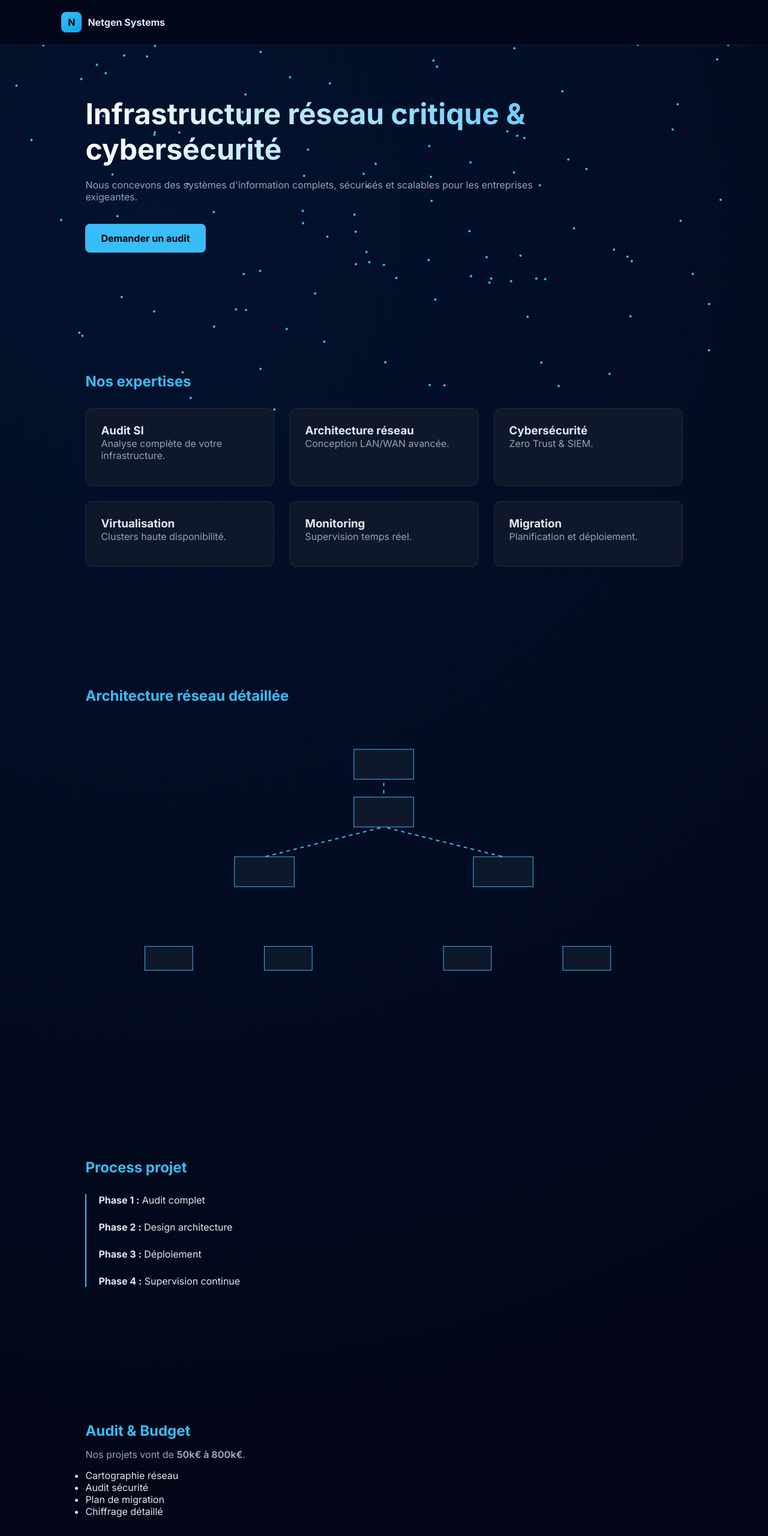
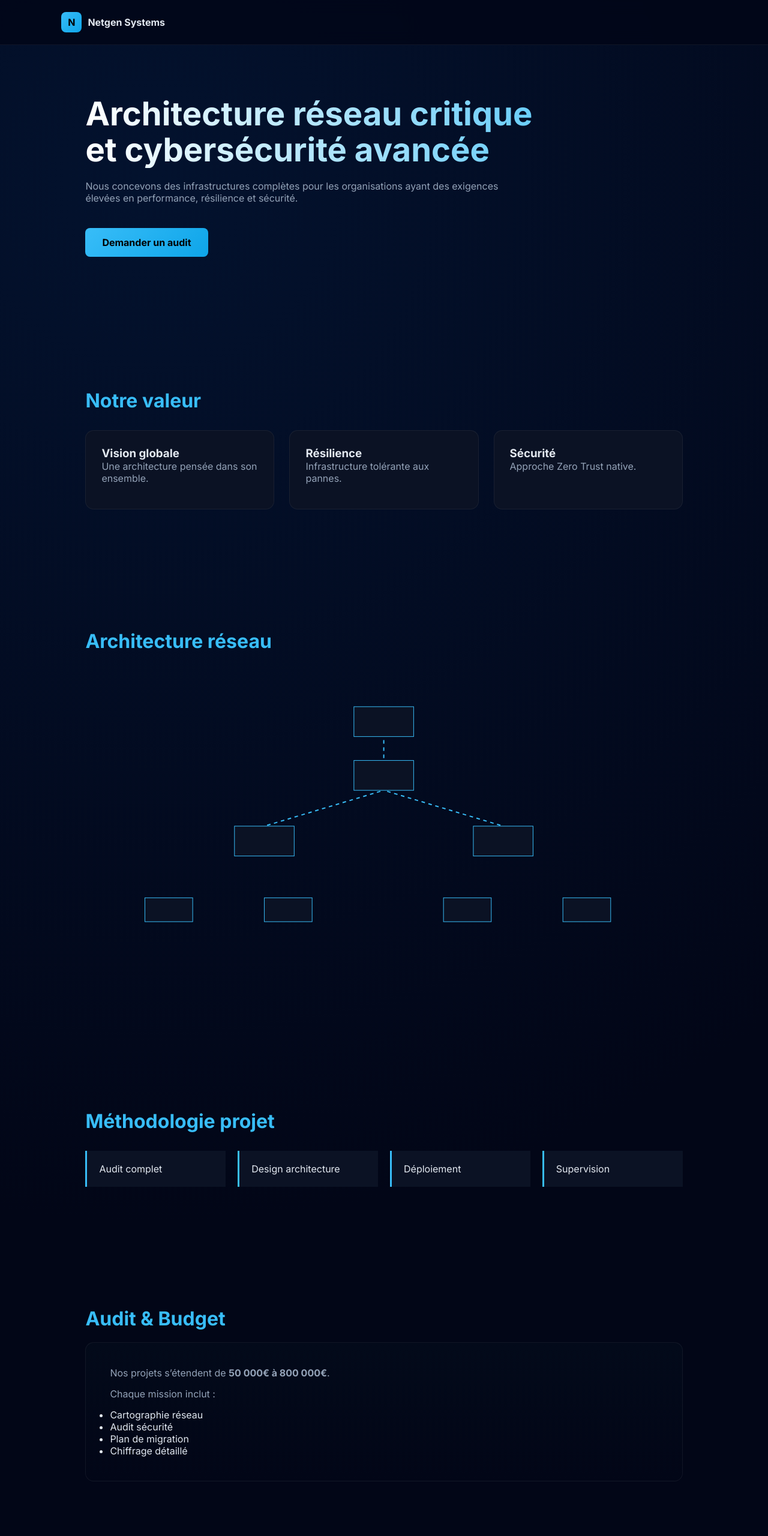
Before and after one commit to vuk0ng/vuk0ng.github.io, a plain HTML site: page index.html in a window 1280 px wide. Shown: the top 2560 px of the page at 60% size. Drawn offline with Linux system fonts and the light colour scheme.

Commit message:
Refactor index.html for improved structure and style

```diff
--- a/index.html
+++ b/index.html
@@ -3,24 +3,23 @@
 <head>
 <meta charset="UTF-8">
 <meta name="viewport" content="width=device-width, initial-scale=1.0">
-
 <title>Netgen Systems</title>
 
-<link href="https://fonts.googleapis.com/css2?family=Inter:wght@300;400;500;700&display=swap" rel="stylesheet">
+<link href="https://fonts.googleapis.com/css2?family=Inter:wght@400;500;700&display=swap" rel="stylesheet">
 
 <style>
 
-/* ================= ROOT ================= */
+/* ================= DESIGN SYSTEM ================= */
 :root{
 --bg:#020617;
 --bg-soft:#030a1a;
---card:#0f172a;
+--card:#0b1224;
 --accent:#38bdf8;
---accent2:#0ea5e9;
+--accent-strong:#0ea5e9;
 --text:#e2e8f0;
---dim:#94a3b8;
---border:rgba(255,255,255,0.07);
---glow:0 0 40px rgba(56,189,248,0.2);
+--muted:#94a3b8;
+--border:rgba(255,255,255,0.06);
+--glow:0 0 60px rgba(56,189,248,0.15);
 }
 
 /* ================= RESET ================= */
@@ -38,14 +37,6 @@ color:var(--text);
 overflow-x:hidden;
 }
 
-/* ================= PARTICLES ================= */
-canvas{
-position:fixed;
-top:0;
-left:0;
-z-index:-1;
-}
-
 /* ================= NAV ================= */
 nav{
 position:fixed;
@@ -55,7 +46,7 @@ display:flex;
 justify-content:space-between;
 align-items:center;
 padding:20px 8%;
-background:rgba(2,6,23,0.85);
+background:rgba(2,6,23,0.8);
 backdrop-filter:blur(12px);
 border-bottom:1px solid var(--border);
 z-index:1000;
@@ -68,25 +59,27 @@ gap:10px;
 font-weight:700;
 }
 
-.logo-icon{
+.logo-box{
 width:34px;
 height:34px;
-background:linear-gradient(135deg,var(--accent),var(--accent2));
+background:linear-gradient(135deg,var(--accent),var(--accent-strong));
+border-radius:8px;
 display:flex;
 align-items:center;
 justify-content:center;
 color:black;
-border-radius:8px;
+font-weight:bold;
 }
 
 /* ================= HERO ================= */
 .hero{
-padding:160px 8% 100px;
+padding:160px 8% 120px;
 max-width:1200px;
 }
 
 h1{
-font-size:3rem;
+font-size:3.4rem;
+line-height:1.1;
 margin-bottom:20px;
 background:linear-gradient(90deg,#fff,#38bdf8);
 -webkit-background-clip:text;
@@ -94,20 +87,20 @@ background:linear-gradient(90deg,#fff,#38bdf8);
 }
 
 p{
-color:var(--dim);
+color:var(--muted);
 max-width:750px;
 margin-bottom:15px;
 }
 
 .cta{
-margin-top:20px;
 display:inline-block;
-padding:14px 26px;
-background:var(--accent);
+margin-top:25px;
+padding:14px 28px;
+background:linear-gradient(135deg,var(--accent),var(--accent-strong));
 color:black;
 border-radius:8px;
+font-weight:600;
 text-decoration:none;
-font-weight:600;
 transition:0.3s;
 }
 
@@ -121,19 +114,12 @@ section{
 padding:100px 8%;
 max-width:1200px;
 margin:auto;
-opacity:0;
-transform:translateY(40px);
-transition:0.7s;
-}
-
-section.visible{
-opacity:1;
-transform:translateY(0);
 }
 
 h2{
+font-size:2rem;
+margin-bottom:20px;
 color:var(--accent);
-margin-bottom:15px;
 }
 
 /* ================= GRID ================= */
@@ -147,65 +133,29 @@ margin-top:30px;
 /* ================= CARD ================= */
 .card{
 background:var(--card);
-padding:25px;
-border-radius:12px;
+padding:26px;
+border-radius:14px;
 border:1px solid var(--border);
 transition:0.3s;
 }
 
 .card:hover{
-transform:translateY(-5px);
+transform:translateY(-6px);
 box-shadow:var(--glow);
 }
 
-/* ================= TIMELINE ================= */
-.timeline{
+/* ================= PROCESS ================= */
+.process{
+display:grid;
+grid-template-columns:repeat(4,1fr);
+gap:20px;
 margin-top:30px;
-border-left:2px solid var(--accent);
-padding-left:20px;
 }
 
-.timeline div{
-margin-bottom:25px;
-}
-
-/* ================= FAQ ================= */
-.faq-item{
-margin-bottom:15px;
-cursor:pointer;
-padding:10px;
+.step{
 background:var(--card);
-border-radius:8px;
-}
-
-.faq-answer{
-display:none;
-color:var(--dim);
-margin-top:5px;
-}
-
-/* ================= CONTACT ================= */
-form{
-margin-top:20px;
-display:grid;
-gap:15px;
-}
-
-input,textarea{
-padding:12px;
-border-radius:6px;
-border:none;
-background:#020617;
-color:white;
-}
-
-/* ================= FOOTER ================= */
-footer{
-text-align:center;
-padding:60px;
-color:var(--dim);
-border-top:1px solid var(--border);
-margin-top:50px;
+padding:20px;
+border-left:3px solid var(--accent);
 }
 
 /* ================= NETWORK SVG ================= */
@@ -214,7 +164,7 @@ margin-top:40px;
 }
 
 .node{
-fill:#0f172a;
+fill:#0b1224;
 stroke:#38bdf8;
 stroke-width:1;
 }
@@ -230,62 +180,104 @@ animation:flow 2s linear infinite;
 to{stroke-dashoffset:-12}
 }
 
+/* ================= AUDIT ================= */
+.audit{
+background:linear-gradient(180deg,#030a1a,#020617);
+padding:40px;
+border-radius:14px;
+border:1px solid var(--border);
+}
+
+/* ================= KPI ================= */
+.kpi{
+display:flex;
+gap:40px;
+margin-top:30px;
+}
+
+.kpi div{
+font-size:1.5rem;
+}
+
+/* ================= FOOTER ================= */
+footer{
+text-align:center;
+padding:60px;
+color:var(--muted);
+border-top:1px solid var(--border);
+}
+
+/* ================= RESPONSIVE ================= */
+@media(max-width:900px){
+.process{grid-template-columns:1fr}
+}
+
 </style>
 </head>
 
 <body>
 
-<canvas id="bg"></canvas>
-
 <nav>
 <div class="logo">
-<div class="logo-icon">N</div>
+<div class="logo-box">N</div>
 Netgen Systems
 </div>
 </nav>
 
 <!-- HERO -->
-<section class="hero visible">
-<h1>Infrastructure réseau critique & cybersécurité</h1>
+<section class="hero">
+<h1>Architecture réseau critique<br>et cybersécurité avancée</h1>
+
 <p>
-Nous concevons des systèmes d'information complets, sécurisés et scalables pour les entreprises exigeantes.
+Nous concevons des infrastructures complètes pour les organisations
+ayant des exigences élevées en performance, résilience et sécurité.
 </p>
+
 <a class="cta">Demander un audit</a>
 </section>
 
-<!-- SERVICES -->
+<!-- VALEUR -->
 <section>
-<h2>Nos expertises</h2>
+<h2>Notre valeur</h2>
+
 <div class="grid">
-<div class="card"><h3>Audit SI</h3><p>Analyse complète de votre infrastructure.</p></div>
-<div class="card"><h3>Architecture réseau</h3><p>Conception LAN/WAN avancée.</p></div>
-<div class="card"><h3>Cybersécurité</h3><p>Zero Trust & SIEM.</p></div>
-<div class="card"><h3>Virtualisation</h3><p>Clusters haute disponibilité.</p></div>
-<div class="card"><h3>Monitoring</h3><p>Supervision temps réel.</p></div>
-<div class="card"><h3>Migration</h3><p>Planification et déploiement.</p></div>
+<div class="card">
+<h3>Vision globale</h3>
+<p>Une architecture pensée dans son ensemble.</p>
+</div>
+
+<div class="card">
+<h3>Résilience</h3>
+<p>Infrastructure tolérante aux pannes.</p>
+</div>
+
+<div class="card">
+<h3>Sécurité</h3>
+<p>Approche Zero Trust native.</p>
+</div>
 </div>
 </section>
 
 <!-- ARCHITECTURE -->
 <section>
-<h2>Architecture réseau détaillée</h2>
+<h2>Architecture réseau</h2>
 
 <svg viewBox="0 0 1000 500" class="network">
 
-<rect x="450" y="20" width="100" height="50" class="node"/>
-<rect x="450" y="100" width="100" height="50" class="node"/>
+<rect x="450" y="30" width="100" height="50" class="node"/>
+<rect x="450" y="120" width="100" height="50" class="node"/>
 
-<rect x="250" y="200" width="100" height="50" class="node"/>
-<rect x="650" y="200" width="100" height="50" class="node"/>
+<rect x="250" y="230" width="100" height="50" class="node"/>
+<rect x="650" y="230" width="100" height="50" class="node"/>
 
 <rect x="100" y="350" width="80" height="40" class="node"/>
 <rect x="300" y="350" width="80" height="40" class="node"/>
 <rect x="600" y="350" width="80" height="40" class="node"/>
 <rect x="800" y="350" width="80" height="40" class="node"/>
 
-<line x1="500" y1="70" x2="500" y2="100" class="line"/>
-<line x1="500" y1="150" x2="300" y2="200" class="line"/>
-<line x1="500" y1="150" x2="700" y2="200" class="line"/>
+<line x1="500" y1="80" x2="500" y2="120" class="line"/>
+<line x1="500" y1="170" x2="300" y2="230" class="line"/>
+<line x1="500" y1="170" x2="700" y2="230" class="line"/>
 
 </svg>
 
@@ -293,119 +285,56 @@ Nous concevons des systèmes d'information complets, sécurisés et scalables po
 
 <!-- PROCESS -->
 <section>
-<h2>Process projet</h2>
-<div class="timeline">
-<div><strong>Phase 1 :</strong> Audit complet</div>
-<div><strong>Phase 2 :</strong> Design architecture</div>
-<div><strong>Phase 3 :</strong> Déploiement</div>
-<div><strong>Phase 4 :</strong> Supervision continue</div>
+<h2>Méthodologie projet</h2>
+
+<div class="process">
+<div class="step">Audit complet</div>
+<div class="step">Design architecture</div>
+<div class="step">Déploiement</div>
+<div class="step">Supervision</div>
 </div>
+
 </section>
 
 <!-- AUDIT -->
 <section>
 <h2>Audit & Budget</h2>
+
+<div class="audit">
 <p>
-Nos projets vont de <strong>50k€ à 800k€</strong>.
+Nos projets s’étendent de <strong>50 000€ à 800 000€</strong>.
 </p>
+
+<p>
+Chaque mission inclut :
+</p>
+
 <ul>
 <li>Cartographie réseau</li>
 <li>Audit sécurité</li>
 <li>Plan de migration</li>
 <li>Chiffrage détaillé</li>
 </ul>
-</section>
 
-<!-- FAQ -->
-<section>
-<h2>FAQ</h2>
-
-<div class="faq-item">
-Quel budget prévoir ?
-<div class="faq-answer">Entre 50k€ et 800k€.</div>
-</div>
-
-<div class="faq-item">
-Durée projet ?
-<div class="faq-answer">2 à 12 mois.</div>
 </div>
 
 </section>
 
-<!-- CONTACT -->
+<!-- KPI -->
 <section>
-<h2>Contact</h2>
+<h2>Impact</h2>
 
-<form>
-<input placeholder="Nom">
-<input placeholder="Entreprise">
-<textarea placeholder="Votre besoin"></textarea>
-<button class="cta">Envoyer</button>
-</form>
+<div class="kpi">
+<div>+99.99% uptime</div>
+<div>-60% incidents</div>
+<div>x2 performance</div>
+</div>
 
 </section>
 
 <footer>
-Netgen Systems — 2026
+Netgen Systems — Ingénierie Réseau & Cybersécurité
 </footer>
-
-<script>
-
-/* SCROLL */
-const sections=document.querySelectorAll("section");
-const obs=new IntersectionObserver(entries=>{
-entries.forEach(e=>{
-if(e.isIntersecting){
-e.target.classList.add("visible");
-}
-});
-});
-sections.forEach(s=>obs.observe(s));
-
-/* FAQ */
-document.querySelectorAll(".faq-item").forEach(item=>{
-item.addEventListener("click",()=>{
-let ans=item.querySelector(".faq-answer");
-ans.style.display=ans.style.display==="block"?"none":"block";
-});
-});
-
-/* PARTICLES */
-const canvas=document.getElementById("bg");
-const ctx=canvas.getContext("2d");
-
-canvas.width=window.innerWidth;
-canvas.height=window.innerHeight;
-
-let pts=[];
-for(let i=0;i<150;i++){
-pts.push({
-x:Math.random()*canvas.width,
-y:Math.random()*canvas.height,
-vx:(Math.random()-0.5),
-vy:(Math.random()-0.5)
-});
-}
-
-function draw(){
-ctx.clearRect(0,0,canvas.width,canvas.height);
-
-pts.forEach(p=>{
-p.x+=p.vx;
-p.y+=p.vy;
-
-ctx.beginPath();
-ctx.arc(p.x,p.y,2,0,Math.PI*2);
-ctx.fillStyle="#38bdf8";
-ctx.fill();
-});
-
-requestAnimationFrame(draw);
-}
-
-draw();
-
-</script>
 
 </body>
 </html>
```
